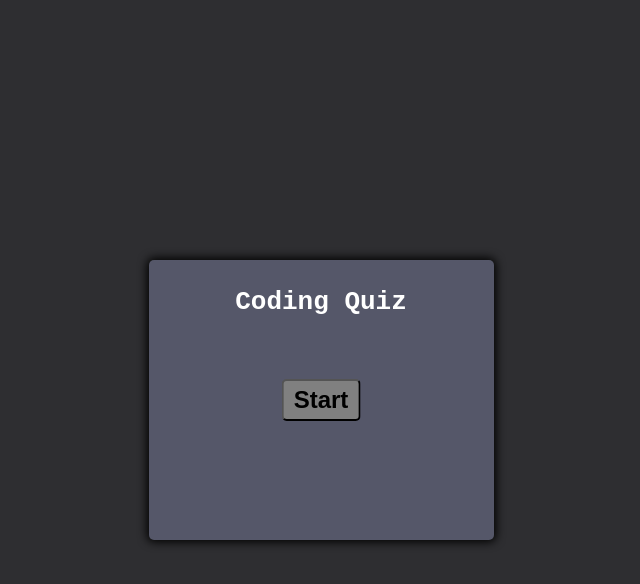
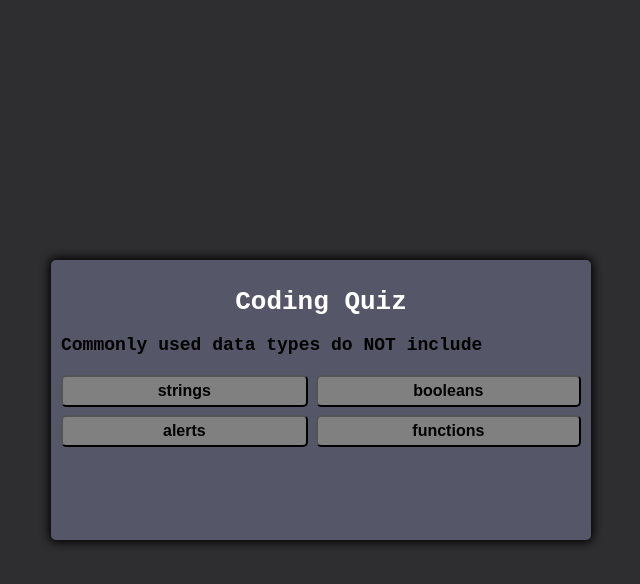
Before and after one commit to BraxB/coding-quiz, a plain HTML site: page index.html in a window 1280 px wide. Both pictures are taken after a click on the button "Start". Shown: the whole page, without its empty margins (79-719 px from the left). Drawn offline with Linux system fonts and the light colour scheme.

Commit message:
began working on javascript by adding question objects and functions to begin the game

```diff
--- a/Assets/script.js
+++ b/Assets/script.js
@@ -0,0 +1,87 @@
+// TODO build function for timer
+// TODO build next question function
+// build function for answering with if statement with different behavior depending on answer true or false
+
+var startEl = document.getElementById('start-btn');
+var questionEl = document.getElementById('question');
+var answerEl = document.getElementById('answer-grid');
+
+// variable to loop over the questions
+let qIndex = 0;
+
+
+// when clicked the start button hides itself and begins displaying the question and answer elements
+startEl.addEventListener('click', startGame);
+
+function startGame() {
+    startEl.classList.add('hide');
+    answerEl.style.display = 'grid';
+    setQuestion(qIndex);
+}
+
+function setQuestion(question) {
+    questionEl.textContent = questions[qIndex].question;
+    questions[qIndex].answers.forEach(answer => {
+        var button = document.createElement('button');
+        button.innerText = answer.text;
+        button.classList.add('btn');
+        if (answer.correct) {
+            button.dataset.correct = answer.correct;
+        }
+        // button.addEventListener('click', selectAnswer);
+        answerEl.appendChild(button);
+    })
+}
+
+// function resetAnswers() {
+//     answerEl.remove(children);
+// }
+
+// created an array of objects for each question
+var questions = [
+    {
+        question:'Commonly used data types do NOT include',
+        answers: [
+            { text: 'strings', correct: false },
+            { text: 'booleans', correct: false},
+            { text: 'alerts', correct: true},
+            { text: 'functions', correct: false}
+        ]
+    },
+    {
+        question:'The condition in an if/else statement is enclosed within _____.',
+        answers: [
+            { text: 'quotes', correct: false },
+            { text: 'curly brackets', correct: false},
+            { text: 'parenthesis', correct: true},
+            { text: 'square brackets', correct: false}
+        ]
+    },
+    {
+        question:'Arrays in JavaScript can be used to store',
+        answers: [
+            { text: 'numbers and strings', correct: false },
+            { text: 'other arrays', correct: false},
+            { text: 'booleans', correct: false},
+            { text: 'all of the above', correct: true}
+        ]
+    },
+    {
+        question:'String values must be enclosed within _____ when being assigned to variables',
+        answers: [
+            { text: 'commas', correct: false },
+            { text: 'curly brackets', correct: false},
+            { text: 'quotes', correct: true},
+            { text: 'parenthesis', correct: false}
+        ]
+    },
+    {
+        question:'A very useful tool used during development and debugging for printing content to the debugger is:',
+        answers: [
+            { text: 'console.log', correct: true},
+            { text: 'terminal/bash', correct: false},
+            { text: 'for loops', correct: false},
+            { text: 'JavaScript', correct: false}
+        ]
+    }
+]
--- a/Assets/style.css
+++ b/Assets/style.css
@@ -21,13 +21,18 @@ body {
 
 .container {
   position: relative;
-  width: 25rem;
+  width: 40rem;
   max-width: 80%;
   height: 20rem;
   background-color: rgb(85, 87, 105);
   border-radius: 5px;
   padding: 10px;
   box-shadow: 0 0 10px 2px;
+}
+
+.question-container {
+  font-size: 18px;
+  font-weight: bold;
 }
 
 #start-btn {
@@ -56,3 +61,7 @@ body {
   padding: 5px 10px;
   outline: none;
 }
+
+.hide {
+  display: none;
+}
--- a/index.html
+++ b/index.html
@@ -15,12 +15,8 @@
         <div class = 'title-screen'>
             <h1 class = 'game-title'>Coding Quiz</h1>
         </div>
-        <div class = 'question-container'></div>
-        <div class = 'answer-grid'>
-            <button class="btn">answer</button>
-            <button class="btn">answer</button>
-            <button class="btn">answer</button>
-            <button class="btn">answer</button>
+        <div id = 'question' class = 'question-container'>Click the button below!</div>
+        <div id = 'answer-grid' class = 'answer-grid hide'>
         </div>
         <button id = 'start-btn' class = 'start-btn btn'>Start</button>
     </div>
```
